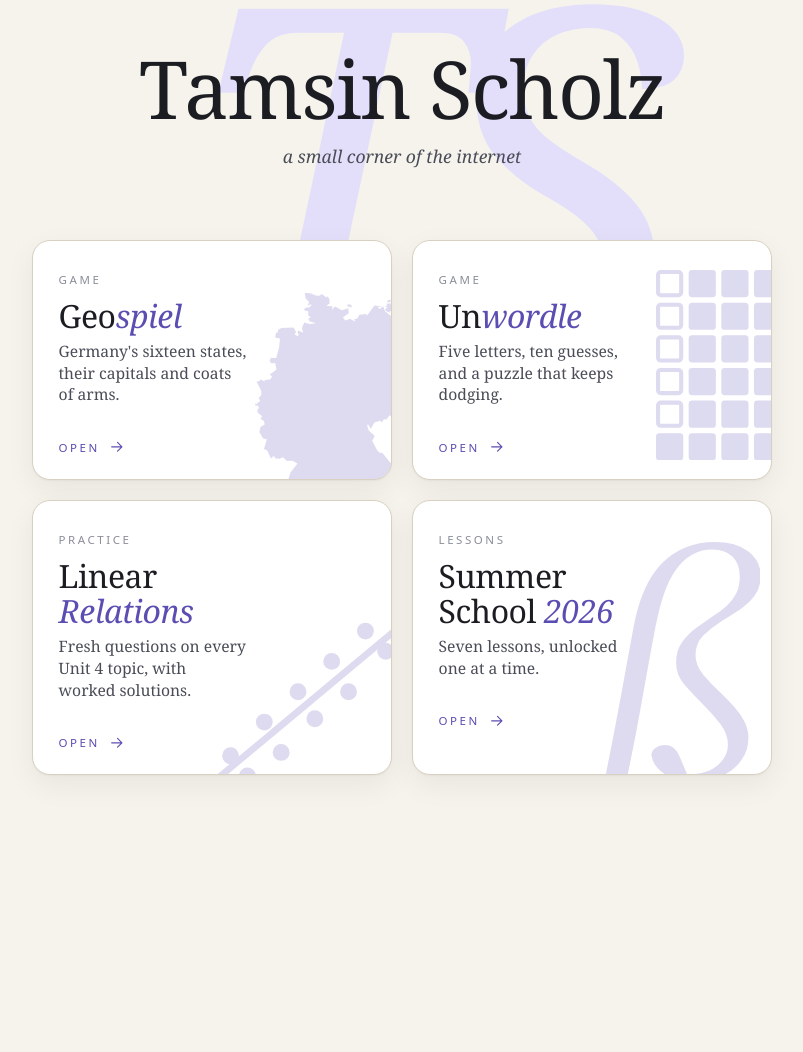
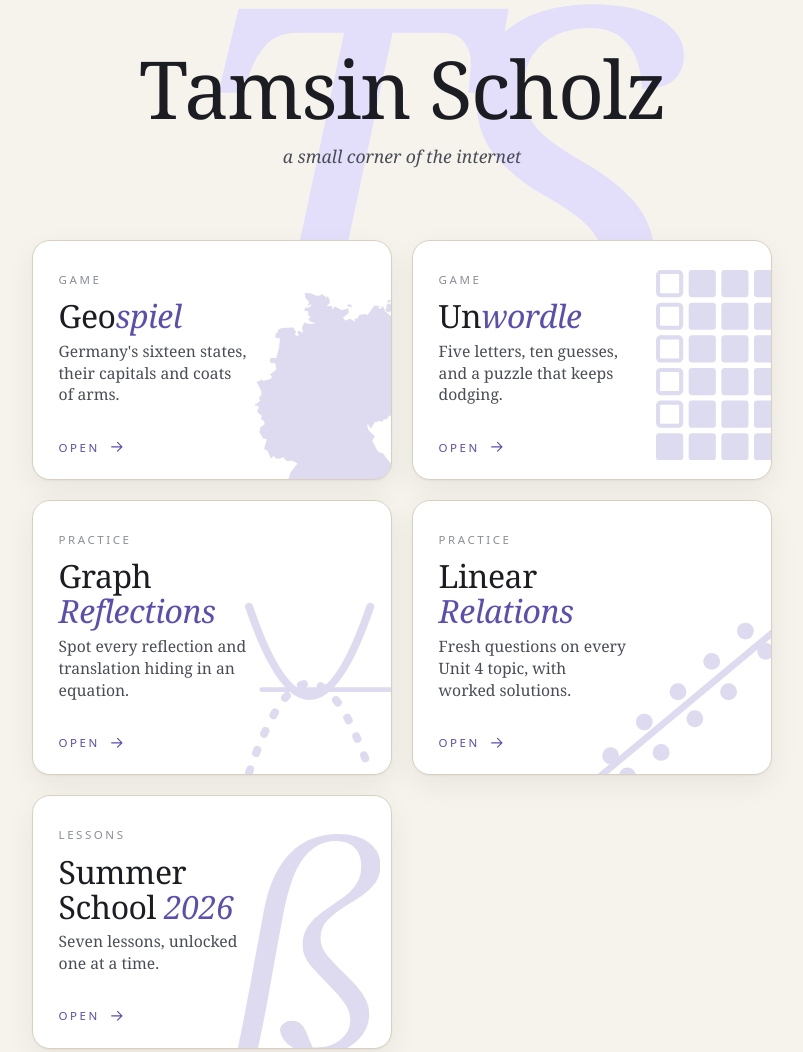
Before and after one commit to tamsinscholz/tamsinscholz.github.io, a plain HTML site: page index.html in a window 1280 px wide. Shown: the whole page, without its empty margins (238-1041 px from the left). Before the commit the page ends 823 px from the top, so only its background shows below. Drawn offline with Linux system fonts and the light colour scheme.

Commit message:
add math-flections

```diff
--- a/index.html
+++ b/index.html
@@ -114,6 +114,12 @@
     .art--tiles { right: -12%; bottom: 8%; height: 80%; }
     .art--tiles rect { fill: var(--accent); }
     .art--tiles .miss { fill: none; stroke: var(--accent); stroke-width: 3; }
+    /* A parabola mirrored across the x-axis */
+    .art--reflect { right: -4%; bottom: -4%; height: 70%; }
+    .art--reflect path { fill: none; stroke: var(--accent); stroke-linecap: round; stroke-linejoin: round; }
+    .art--reflect .axis { stroke-width: 3; }
+    .art--reflect .curve { stroke-width: 5; }
+    .art--reflect .mirror { stroke-width: 5; stroke-dasharray: 2 11; }
     /* Scatter plot with its line of best fit */
     .art--plot { right: -5%; bottom: -8%; height: 74%; }
     .art--plot circle { fill: var(--accent); }
@@ -184,6 +190,13 @@
         <span class="card__blurb">Five letters, ten guesses, and a puzzle that keeps dodging.</span>
         <span class="card__go"><span class="card__meta">Open</span><svg class="arrow" viewBox="0 0 24 24" aria-hidden="true"><path d="M5 12h13M13 6l6 6-6 6"/></svg></span>
       </a>
+      <a class="card" href="math-flections/">
+        <svg class="art art--reflect" viewBox="0 0 120 120" aria-hidden="true"><path class="axis" d="M30 60H116"/><path class="curve" d="M22 8Q60 120 98 8"/><path class="mirror" d="M22 112Q60 0 98 112"/></svg>
+        <span class="card__meta">Practice</span>
+        <span class="card__title">Graph <em>Reflections</em></span>
+        <span class="card__blurb">Spot every reflection and translation hiding in an equation.</span>
+        <span class="card__go"><span class="card__meta">Open</span><svg class="arrow" viewBox="0 0 24 24" aria-hidden="true"><path d="M5 12h13M13 6l6 6-6 6"/></svg></span>
+      </a>
       <a class="card" href="math-practice/">
         <svg class="art art--plot" viewBox="0 0 120 120" aria-hidden="true"><path class="fit" d="M8 108L116 18"/><circle cx="14" cy="96" r="5"/><circle cx="24" cy="108" r="5"/><circle cx="34" cy="76" r="5"/><circle cx="44" cy="94" r="5"/><circle cx="54" cy="58" r="5"/><circle cx="64" cy="74" r="5"/><circle cx="74" cy="40" r="5"/><circle cx="84" cy="58" r="5"/><circle cx="94" cy="22" r="5"/><circle cx="106" cy="34" r="5"/></svg>
         <span class="card__meta">Practice</span>
```
Also changed, not shown: 1 other file.
